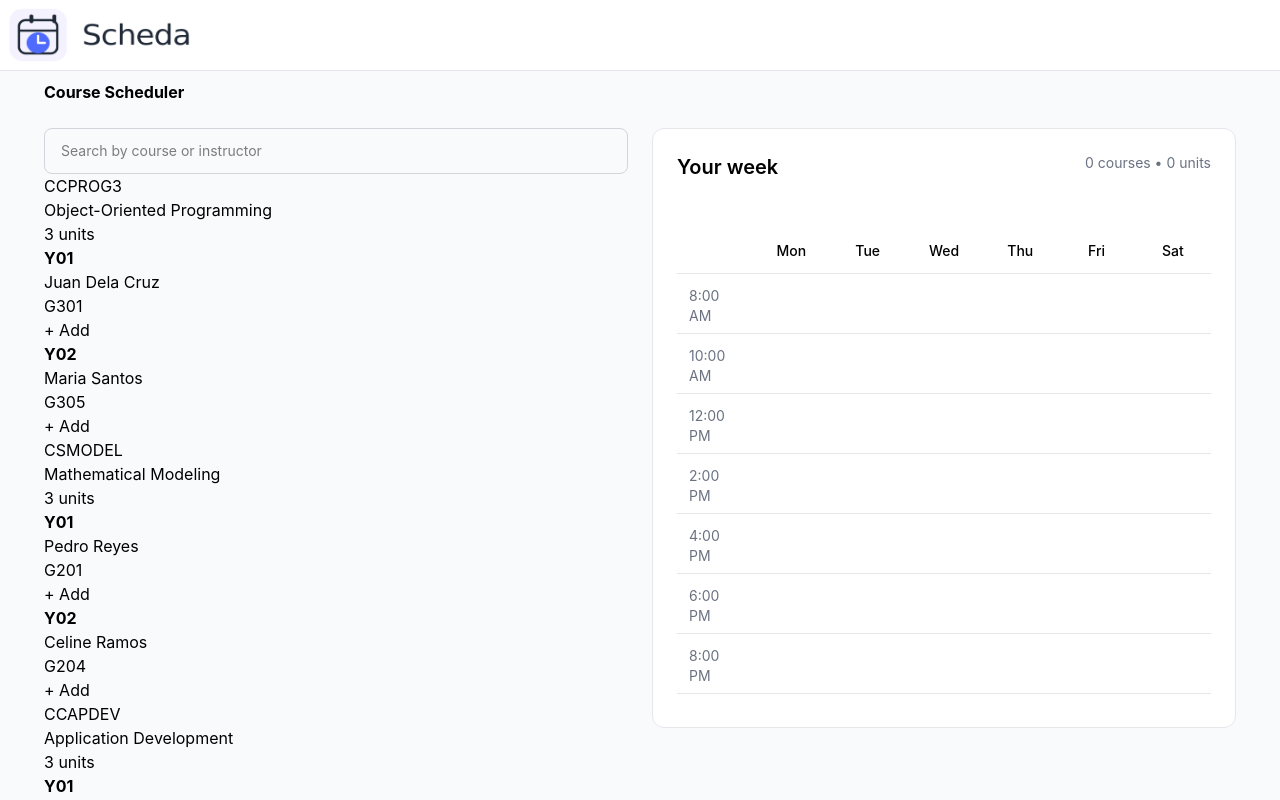
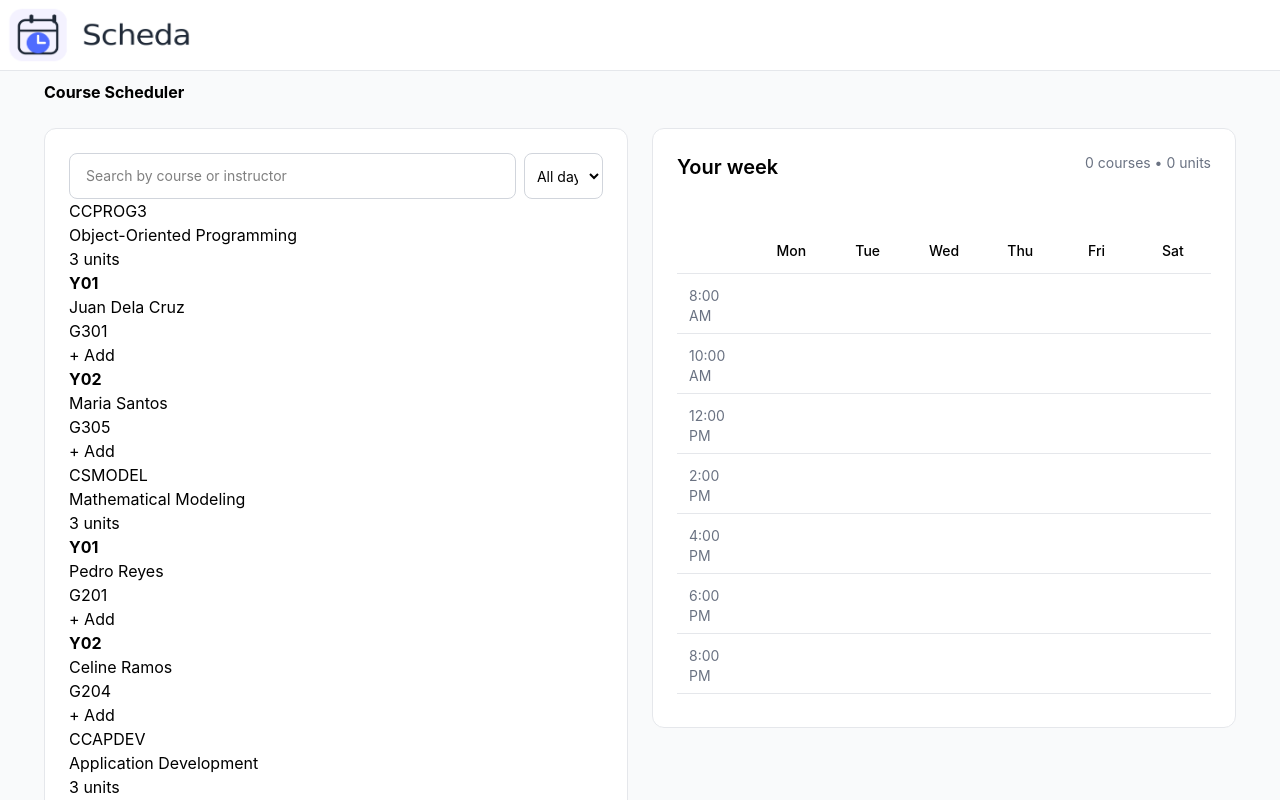
Before and after one commit to wMarc11/Scheda, a React (Vite) app: page / in a window 1280 px wide. Shown: the top 800 px of the page. Built offline with nearby package versions, Linux system fonts and the light colour scheme.

Commit message:
feat: add day filtering and memoize filtered courses

```diff
--- a/src/App.jsx
+++ b/src/App.jsx
@@ -1,4 +1,4 @@
-import { useState } from 'react';
+import { useState, useMemo } from 'react';
 import { useCourses } from './hooks/useCourses';
 import CourseList from './components/courses/CourseList';
 import SelectedSectionsList from './components/schedule/SelectedSectionsList';
@@ -10,6 +10,35 @@ import "./index.css"
 function App() {
   const { courses, loading, error } = useCourses();
   const [query, setQuery] = useState("");
+  const [day, setDay] = useState("All");
+
+  const filteredCourses = useMemo(() => {
+    return courses.map((course) => {
+      const searchTerm = query.toLowerCase();
+
+      const courseMatches =
+        course.code.toLowerCase().includes(searchTerm) ||
+        course.title.toLowerCase().includes(searchTerm);
+
+      const filteredSections = course.sections.filter((section) => {
+        {/*If no course matches, the one being searched for is a professor*/}
+        const matchesSearch = courseMatches
+          ? true
+          : section.instructor.toLowerCase().includes(searchTerm);
+
+        const matchesDay = day === "All" ||
+          section.schedule.some((schedule) => schedule.day.toLowerCase() === day);
+
+          return matchesSearch && matchesDay;
+      });
+
+      return {
+        ...course,
+        sections: filteredSections
+      };
+
+    }).filter((course) => course.sections.length > 0)
+  }, [courses, query, day]);
 
   if (loading) {
     return <p>Loading courses...</p>
@@ -18,27 +47,6 @@ function App() {
   if(error) {
     return <p>Failed to load courses...</p>
   }
-
-  const filteredCourses = courses.map((course) => {
-    const searchTerm = query.toLowerCase();
-
-    const courseMatches =
-      course.code.toLowerCase().includes(searchTerm) ||
-      course.title.toLowerCase().includes(searchTerm);
-
-    {/*If no course matches, the one being searched for is a professor*/}
-    const filteredSections = courseMatches
-      ? course.sections
-      : course.sections.filter((section) =>
-        section.instructor.toLowerCase().includes(searchTerm)
-      );
-
-    return {
-      ...course,
-      sections: filteredSections
-    };
-
-  }).filter((course) => course.sections.length > 0);
 
   return (
     <>
@@ -54,8 +62,8 @@ function App() {
         <div className="mt-14">
           <h1 className="mb-6 text-2x1 font-bold">Course Scheduler</h1>
           <div className="grid grid-cols-1 gap-6 lg:grid-cols-2">
-            <div>
-              <CourseSearchBar onSearch={setQuery} />
+            <div className="rounded-xl border border-gray-200 bg-white p-4 sm:p-6 max-w-[700px]">
+              <CourseSearchBar onSearch={setQuery} onDayChange={setDay} />
               <CourseList courses={filteredCourses} />
             </div>
 
--- a/src/components/courses/CourseSearchBar.jsx
+++ b/src/components/courses/CourseSearchBar.jsx
@@ -1,23 +1,47 @@
-import { useState } from "react";
+import { useState} from "react";
 
-const CourseSearchBar = ({ onSearch }) => {
+const CourseSearchBar = ({ onSearch, onDayChange }) => {
     const [query, setQuery] = useState("");
+    const [day, setDay] = useState("");
 
-    const handleChange = (event) => {
+    const handleSearchChange = (event) => {
         const value = event.target.value;
 
         setQuery(value);
         onSearch(value);
     };
 
+    const handleDayChange = (event) => {
+        const value = event.target.value;
+
+        setDay(value);
+        onDayChange(value);
+    };
+
     return (
-        <input
-            type="text"
-            value={query}
-            onChange={handleChange}
-            placeholder="Search by course or instructor"
-            className="w-full rounded-lg border border-gray-300 px-4 py-3 text-sm outline-none focus:border-blue-500"
-        />
+        <div className="flex gap-2">
+            <input
+                type="text"
+                value={query}
+                onChange={handleSearchChange}
+                placeholder="Search by course or instructor"
+                className="w-[85%] rounded-lg border border-gray-300 px-4 py-3 text-sm outline-none focus:border-blue-500"
+            />
+            <select
+                type="select"
+                value={day}
+                onChange={handleDayChange}
+                className="w-[15%] rounded-lg border border-gray-300 px-2 py-3 text-sm outline-none focus:border-blue-500 text-center"
+            >
+                <option value="All">All days</option>
+                <option value="mon">Mon</option>
+                <option value="tue">Tue</option>
+                <option value="wed">Wed</option>
+                <option value="thu">Thu</option>
+                <option value="fri">Fri</option>
+                <option value="Sat">Sat</option>
+            </select>
+        </div>
     );
 }
 
```
